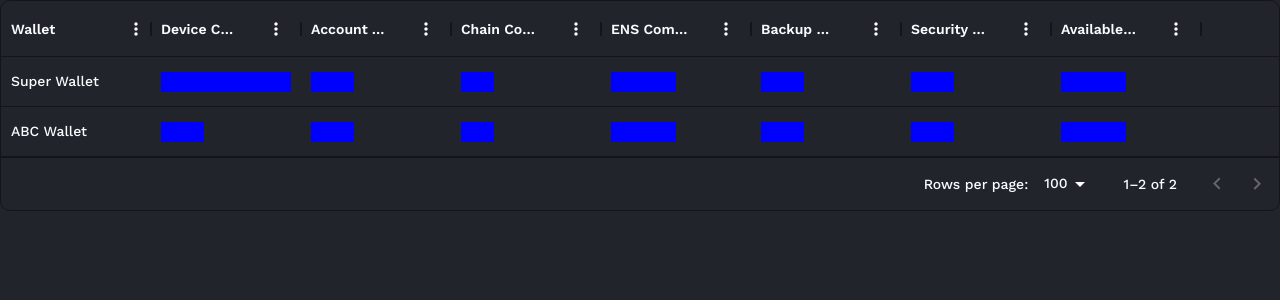
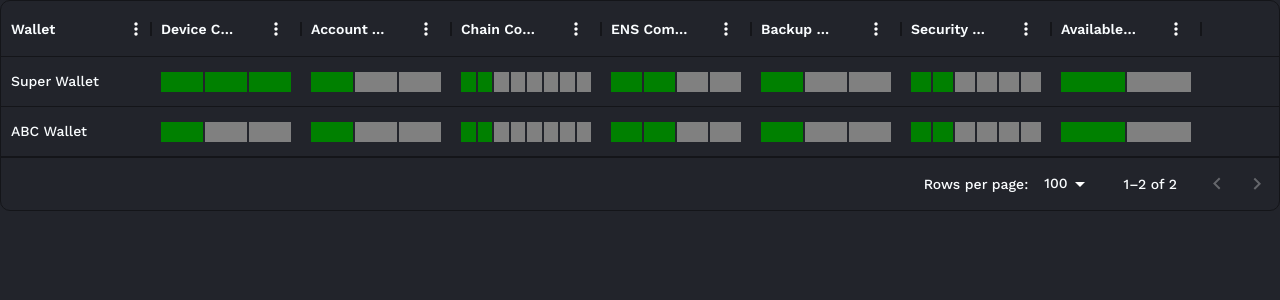
Before and after one commit to fluidkey/walletbeat, a Next.js app: page / in a window 1280 px wide. Shown: the top 300 px of the page. Built offline with nearby package versions, Linux system fonts and the light colour scheme.

Commit message:
score bars

```diff
--- a/src/components/ui/organisms/Table.tsx
+++ b/src/components/ui/organisms/Table.tsx
@@ -47,7 +47,13 @@ export default function ComparisonTable(): JSX.Element {
   });
 
   const fields = [
-    'deviceCompatibility', 'accountType', 'chainCompatibility', 'ensCompatibility', 'backupOptions', 'securityFeatures', 'availableTestnets'
+    'deviceCompatibility',
+    'accountType',
+    'chainCompatibility',
+    'ensCompatibility',
+    'backupOptions',
+    'securityFeatures',
+    'availableTestnets',
   ];
 
   const fieldToHeaderName: { [key: string]: string } = {
@@ -73,17 +79,34 @@ export default function ComparisonTable(): JSX.Element {
     width: 150,
     type: 'boolean',
     headerAlign: 'center',
-    renderCell: (params) => {
+    valueGetter: (params) => {
       const values = Object.values(params.value as Record<string, boolean>);
       const trueCount = values.filter(Boolean).length;
+      return trueCount;
+    },
+    renderCell: params => {
+      const values = Object.values(params.row[field] as Record<string, boolean>);
+      const trueCount = values.filter(Boolean).length;
       const totalCount = values.length;
-
       return (
-        <div style={{width: "100%"}}>
-          <div style={{ width: `${(trueCount / totalCount) * 100}%`, backgroundColor: 'blue', height: '20px' }} />
+        <div style={{ width: '100%' }}>
+          <div style={{ display: 'flex', height: '20px' }}>
+            {values
+              .sort((a, b) => (b === a ? 0 : b ? 1 : -1)) // Sort so that true values come first
+              .map((value, index, array) => (
+                <div
+                  key={index}
+                  style={{
+                    width: `${100 / totalCount}%`,
+                    backgroundColor: value ? 'green' : 'grey',
+                    marginRight: index !== array.length - 1 ? '2px' : undefined,
+                  }}
+                />
+              ))}
+          </div>
           {expandedRows[params.id.toString()] && (
             <ul>
-              {Object.entries(params.value as Record<string, boolean>).map(([key, value]) => (
+              {Object.entries(params.row[field] as Record<string, boolean>).map(([key, value]) => (
                 <li key={key}>{`${key}: ${value ? 'Yes' : 'No'}`}</li>
               ))}
             </ul>
@@ -92,9 +115,16 @@ export default function ComparisonTable(): JSX.Element {
       );
     },
   });
-
   const columns: GridColDef[] = [
-    { field: 'name', headerName: 'Wallet', width: 150, type: 'string', renderCell: (params) => <Box onClick={() => handleShowMore(params.id.toString())}>{params.value}</Box> },
+    {
+      field: 'name',
+      headerName: 'Wallet',
+      width: 150,
+      type: 'string',
+      renderCell: params => (
+        <Box onClick={() => handleShowMore(params.id.toString())}>{params.value}</Box>
+      ),
+    },
     ...fields.map(field => createColumnDef(field)),
   ];
 
@@ -113,7 +143,7 @@ export default function ComparisonTable(): JSX.Element {
         columns={columns}
         experimentalFeatures={{ columnGrouping: true }}
         columnGroupingModel={columnGroupingModel}
-        getRowHeight={(row) => expandedRows[row.id.toString()] ? 200 : 50}
+        getRowHeight={row => (expandedRows[row.id.toString()] ? 200 : 50)}
       />
     </div>
   );
```
